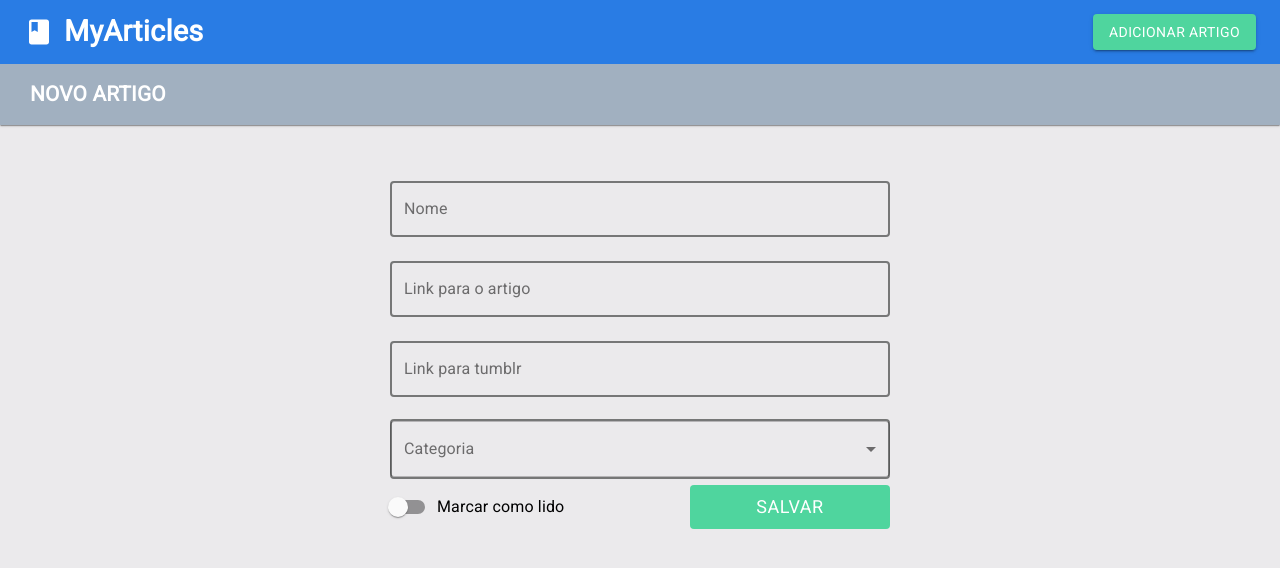
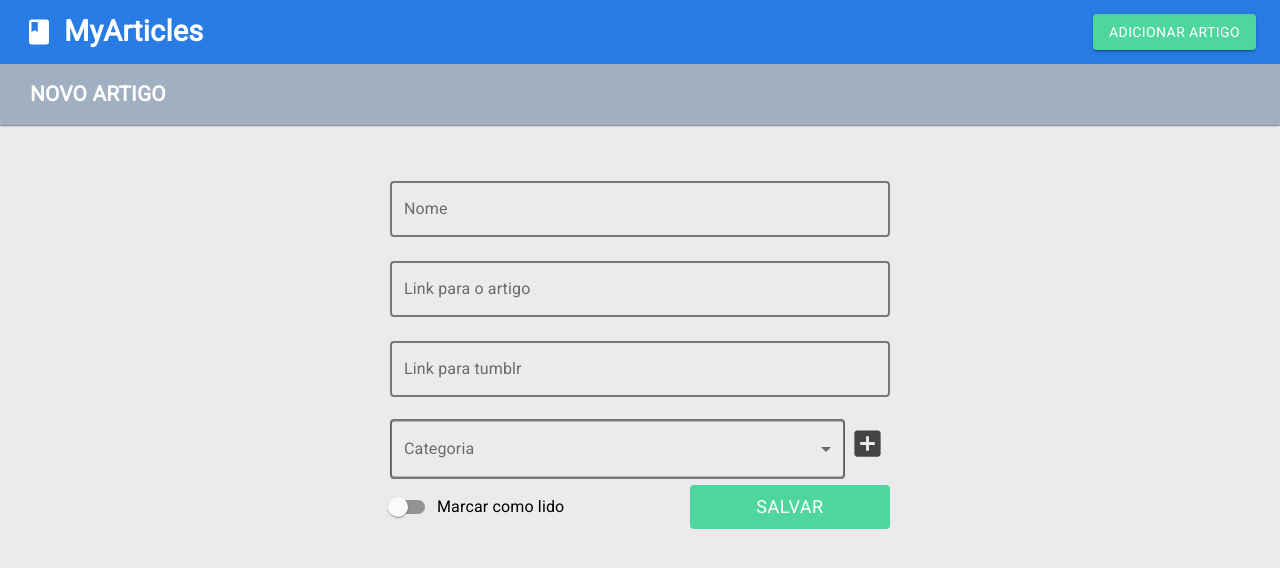
Before and after one commit to MatheusPalinkas/MyArticles, a React (Create React App) app: page /novo/artigo in a window 1280 px wide. Shown: the top 568 px of the page. Built offline with nearby package versions, Linux system fonts and the light colour scheme.

Commit message:
Componente de categorias

```diff
--- /dev/null
+++ b/src/components/InputSelectCategorias/ToggleButton.jsx
@@ -0,0 +1,12 @@
+import React from "react";
+import { ButtonIcon, SaveIcon, AddBoxIcon } from "./styles";
+
+const ToggleButton = ({ adicionar, handleToggle }) => {
+  return (
+    <ButtonIcon onClick={handleToggle}>
+      {adicionar ? <SaveIcon /> : <AddBoxIcon />}
+    </ButtonIcon>
+  );
+};
+
+export default ToggleButton;
--- /dev/null
+++ b/src/components/InputSelectCategorias/index.jsx
@@ -0,0 +1,33 @@
+import React, { useState } from "react";
+
+import SelectCategorias from "../SelectCategorias";
+import ToggleButton from "./ToggleButton";
+import { Input } from "../../styles";
+import { Inline } from "./styles";
+
+const InputSelectCategorias = () => {
+  const [adicionar, setAdicionar] = useState(false);
+
+  const handleToggle = (e) => {
+    e.preventDefault();
+    setAdicionar(!adicionar);
+  };
+
+  return (
+    <Inline>
+      {adicionar ? (
+        <Input
+          variant="outlined"
+          label="Adicionar categoria"
+          margin="normal"
+          fullWidth
+        />
+      ) : (
+        <SelectCategorias />
+      )}
+      <ToggleButton adicionar={adicionar} handleToggle={handleToggle} />
+    </Inline>
+  );
+};
+
+export default InputSelectCategorias;
--- /dev/null
+++ b/src/components/InputSelectCategorias/styles.js
@@ -0,0 +1,28 @@
+import styled from "styled-components";
+import { Save, AddBox } from "@material-ui/icons";
+
+export const ButtonIcon = styled.button`
+  cursor: pointer;
+  background: none;
+  border: none;
+  width: 50px;
+  height: 50px;
+`;
+
+export const Inline = styled.div`
+  display: flex;
+  justify-content: space-between;
+  align-items: center;
+`;
+
+export const SaveIcon = styled(Save)`
+  width: 35px !important;
+  height: 35px !important;
+  color: #444;
+`;
+
+export const AddBoxIcon = styled(AddBox)`
+  width: 35px !important;
+  height: 35px !important;
+  color: #444;
+`;
--- a/src/components/SelectCategorias/index.jsx
+++ b/src/components/SelectCategorias/index.jsx
@@ -1,7 +1,10 @@
 import React from "react";
 
+import Categoria from "../../models/Categoria";
 import { FormControl, MenuItem } from "@material-ui/core";
 import { Select, Label } from "./styles";
+
+const categorias = [new Categoria("Tech", 1)];
 
 const SelectCategorias = () => {
   return (
@@ -15,6 +18,11 @@ const SelectCategorias = () => {
           fullWidth
         >
           <MenuItem value="0">Sem categorias</MenuItem>
+          {categorias.map((categoria) => (
+            <MenuItem key={categoria.key} value={categoria.key}>
+              {categoria.nome}
+            </MenuItem>
+          ))}
         </Select>
       </FormControl>
     </>
--- a/src/components/SelectCategorias/styles.js
+++ b/src/components/SelectCategorias/styles.js
@@ -1,4 +1,5 @@
 import styled from "styled-components";
+import {} from "../../styles";
 import { Select as SelectUI, InputLabel } from "@material-ui/core";
 
 export const Label = styled(InputLabel)`
@@ -20,3 +21,11 @@ export const Select = styled(SelectUI)`
     color: #767777 !important;
   }
 `;
+
+export const ButtonIcon = styled.button`
+  cursor: pointer;
+  background: red;
+  border: none;
+  width: 50px;
+  height: 50px;
+`;
--- /dev/null
+++ b/src/models/Categoria.js
@@ -0,0 +1,14 @@
+export default class Categoria {
+  constructor(nome, key) {
+    this._nome = nome;
+    this._key = key;
+  }
+
+  get nome() {
+    return this._nome;
+  }
+
+  get key() {
+    return this._key;
+  }
+}
--- a/src/pages/CadastrarArtigo/index.jsx
+++ b/src/pages/CadastrarArtigo/index.jsx
@@ -1,6 +1,6 @@
 import React from "react";
 
-import SelectCategorias from "../../components/SelectCategorias";
+import InputSelectCategorias from "../../components/InputSelectCategorias";
 import Cabecalho from "../../components/Cabecalho";
 
 import { FormControlLabel, Switch } from "@material-ui/core";
@@ -26,7 +26,7 @@ const CadastrarArtigo = () => {
             margin="normal"
             fullWidth
           />
-          <SelectCategorias />
+          <InputSelectCategorias />
           <Inline>
             <FormControlLabel control={<Switch />} label="Marcar como lido" />
             <ButtonSalvar>Salvar</ButtonSalvar>
```
